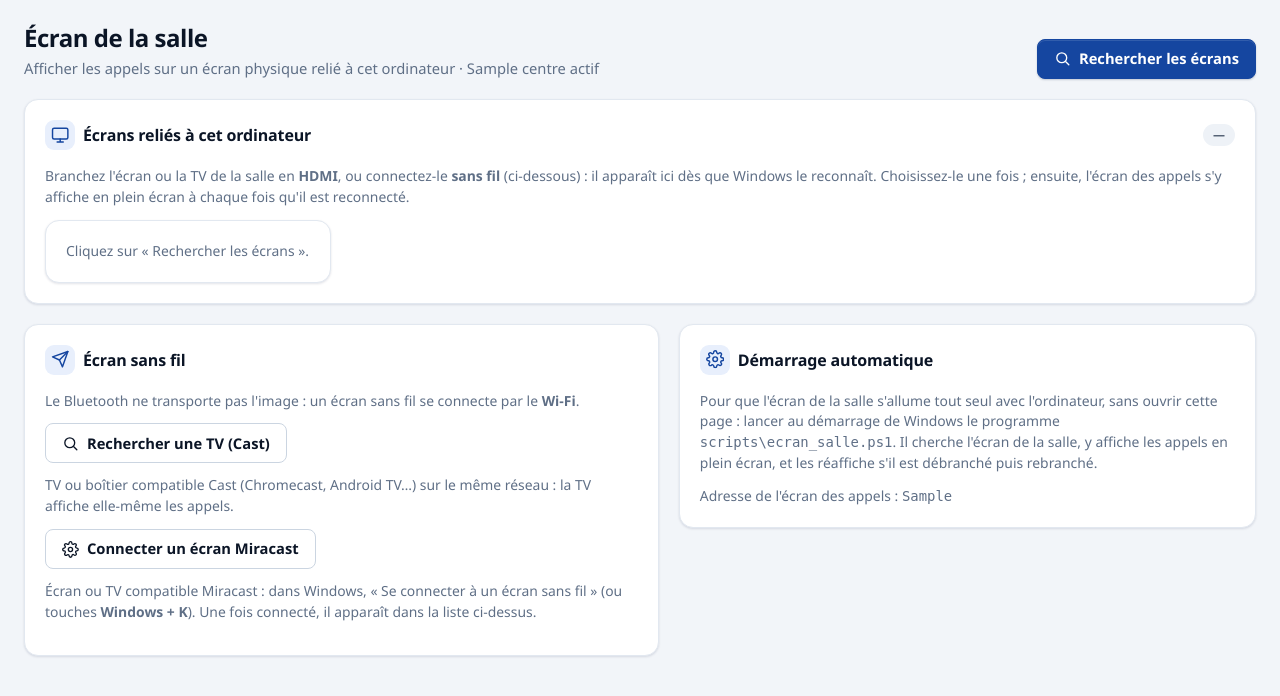
After one commit to KnightGeorge11/gestion-file-attente, a Django app: template circuit/templates/circuit/ecran_connexion.html in a window 1280 px wide. The commit adds this page. Shown: the top 696 px of the page. Run offline with Django 5.2, Linux system fonts and the light colour scheme; the template is opened without the code that fills it: most values are stand-ins (such as "Sample title", 1, 10 or a date in 2020).

Commit message:
Écran de la salle : détection et connexion à l'écran physique de l'ordinateur
- Page « Écran de la salle » (menu Écran) : détecte les écrans reliés à
  l'ordinateur (HDMI, ou sans fil une fois connectés par Windows), affiche
  les appels en plein écran sur l'écran choisi et les y réaffiche quand
  il est rebranché.
- Écran sans fil : recherche d'une TV compatible Cast, accès à Miracast.
- scripts/ecran_salle.ps1 : au démarrage de Windows, cherche l'écran de la
  salle (mode « Étendre » si besoin) et y affiche les appels en plein
  écran, sans fenêtre sur l'écran de l'ordinateur.

Co-Authored-By: Claude Opus 5.5 <noreply@anthropic.com>

```diff
--- /dev/null
+++ b/circuit/templates/circuit/ecran_connexion.html
@@ -0,0 +1,156 @@
+{% extends "base.html" %}
+{% load interface %}
+{% block titre %}Écran de la salle{% endblock %}
+{% block contenu %}
+<div class="entete-page">
+    <div>
+        <h1>Écran de la salle</h1>
+        <p class="sous-titre">Afficher les appels sur un écran physique relié à cet ordinateur · {{ centre_actif.nom }}</p>
+    </div>
+    <div class="ligne">
+        <button type="button" class="principal" id="rechercher-ecrans">{% icone "recherche" %}Rechercher les écrans</button>
+    </div>
+</div>
+
+<div class="encart" id="encart-compatibilite" hidden>{% icone "alerte" %}<span>Ce navigateur ne sait pas détecter les écrans reliés à l'ordinateur. Ouvrez cette page dans <strong>Google Chrome</strong> ou <strong>Microsoft Edge</strong>.</span></div>
+<div class="encart" id="encart-permission" hidden>{% icone "info" %}<span>Le navigateur va demander l'autorisation de <strong>gérer les fenêtres sur tous vos écrans</strong> : acceptez-la. Autorisez aussi les <strong>fenêtres surgissantes</strong> pour ce site, pour que l'écran des appels se rouvre tout seul quand l'écran est rebranché.</span></div>
+
+<section class="carte">
+    <div class="carte-entete"><h2><span class="titre-icone">{% icone "ecran" %}</span>Écrans reliés à cet ordinateur</h2><span class="etiquette" id="nombre-ecrans">—</span></div>
+    <p class="discret">Branchez l'écran ou la TV de la salle en <strong>HDMI</strong>, ou connectez-le <strong>sans fil</strong> (ci-dessous) : il apparaît ici dès que Windows le reconnaît. Choisissez-le une fois ; ensuite, l'écran des appels s'y affiche en plein écran à chaque fois qu'il est reconnecté.</p>
+    <div class="tuiles" id="liste-ecrans">
+        <div class="carte tuile"><p class="discret" style="margin:0">Cliquez sur « Rechercher les écrans ».</p></div>
+    </div>
+</section>
+
+<div class="grille-guichet" style="margin-top:var(--espace-5)">
+    <section class="carte">
+        <div class="carte-entete"><h2><span class="titre-icone">{% icone "envoyer" %}</span>Écran sans fil</h2></div>
+        <p class="discret">Le Bluetooth ne transporte pas l'image : un écran sans fil se connecte par le <strong>Wi-Fi</strong>.</p>
+        <p class="ligne"><button type="button" id="rechercher-cast">{% icone "recherche" %}Rechercher une TV (Cast)</button></p>
+        <p class="discret">TV ou boîtier compatible Cast (Chromecast, Android TV…) sur le même réseau : la TV affiche elle-même les appels.</p>
+        {% if adresse_locale %}<div class="encart attention">{% icone "alerte" %}<span>Cette page est ouverte avec l'adresse « {{ request.get_host }} », que la TV ne peut pas joindre. Ouvrez l'application avec l'adresse réseau de l'ordinateur (ex. http://192.168.1.10:8000) avant de rechercher une TV.</span></div>{% endif %}
+        <p class="ligne"><a class="bouton" href="ms-settings:display">{% icone "reglages" %}Connecter un écran Miracast</a></p>
+        <p class="discret">Écran ou TV compatible Miracast : dans Windows, « Se connecter à un écran sans fil » (ou touches <strong>Windows + K</strong>). Une fois connecté, il apparaît dans la liste ci-dessus.</p>
+    </section>
+    <section class="carte">
+        <div class="carte-entete"><h2><span class="titre-icone">{% icone "reglages" %}</span>Démarrage automatique</h2></div>
+        <p class="discret">Pour que l'écran de la salle s'allume tout seul avec l'ordinateur, sans ouvrir cette page : lancer au démarrage de Windows le programme <code>scripts\ecran_salle.ps1</code>. Il cherche l'écran de la salle, y affiche les appels en plein écran, et les réaffiche s'il est débranché puis rebranché.</p>
+        <p class="discret" style="margin-bottom:0">Adresse de l'écran des appels : <code>{{ adresse_ecran }}</code></p>
+    </section>
+</div>
+{% endblock %}
+{% block scripts %}
+<script>
+(function () {
+    const adresse = "{{ adresse_ecran|escapejs }}";
+    const CLE = "ecran-salle-choisi";
+    const liste = document.getElementById("liste-ecrans");
+    let details = null;
+    let fenetre = null;
+
+    function notifier(texte, genre) { if (window.notifier) { window.notifier(texte, genre); } }
+    function lire() { try { return localStorage.getItem(CLE) || ""; } catch (e) { return ""; } }
+    function memoriser(nom) { try { localStorage.setItem(CLE, nom); } catch (e) {} }
+    function nomEcran(ecran, rang) { return ecran.label || ("Écran " + (rang + 1)); }
+
+    // Affiche l'écran des appels en plein écran sur l'écran physique choisi.
+    function afficherSur(ecran, rang, automatique) {
+        const options = "popup,fullscreen,left=" + ecran.availLeft + ",top=" + ecran.availTop +
+            ",width=" + ecran.availWidth + ",height=" + ecran.availHeight;
+        fenetre = window.open(adresse, "ecran-salle", options);
+        if (!fenetre) {
+            notifier("Le navigateur a bloqué l'ouverture : autorisez les fenêtres surgissantes pour ce site, puis réessayez.", "warning");
+            return;
+        }
+        memoriser(nomEcran(ecran, rang));
+        if (!automatique) { notifier("Écran des appels affiché sur « " + nomEcran(ecran, rang) + " ».", "success"); }
+        afficherListe();
+    }
+
+    function afficherListe() {
+        const ecrans = details.screens;
+        const choisi = lire();
+        document.getElementById("nombre-ecrans").textContent = ecrans.length + " écran" + (ecrans.length > 1 ? "s" : "");
+        liste.innerHTML = "";
+        ecrans.forEach(function (ecran, rang) {
+            const tuile = document.createElement("div");
+            tuile.className = "carte tuile";
+            const nom = nomEcran(ecran, rang);
+            const principal = ecran === details.currentScreen;
+            tuile.innerHTML =
+                '<div class="tuile-haut"><span class="tuile-icone"><svg class="ic" aria-hidden="true"><use href="#i-ecran"></use></svg></span>' +
+                '<div><h2></h2><span class="etiquette"></span></div></div>' +
+                '<p class="discret"></p><button type="button" class="large"></button>';
+            tuile.querySelector("h2").textContent = nom;
+            const etiquette = tuile.querySelector(".etiquette");
+            etiquette.textContent = principal ? "Écran de cet ordinateur" : (nom === choisi ? "Écran de la salle" : "Écran relié");
+            if (!principal) { etiquette.classList.add(nom === choisi ? "ok" : "info"); }
+            tuile.querySelector("p").textContent = ecran.width + " × " + ecran.height + (ecran.isInternal ? " · intégré" : " · externe");
+            const bouton = tuile.querySelector("button");
+            bouton.innerHTML = '<svg class="ic" aria-hidden="true"><use href="#i-ecran"></use></svg>Afficher les appels ici';
+            if (!principal) { bouton.classList.add("principal"); }
+            bouton.addEventListener("click", function () { afficherSur(ecran, rang, false); });
+            liste.appendChild(tuile);
+        });
+        if (ecrans.length < 2) {
+            const aide = document.createElement("div");
+            aide.className = "encart attention";
+            aide.innerHTML = '<svg class="ic" aria-hidden="true"><use href="#i-alerte"></use></svg><span>Aucun écran de salle détecté. Branchez-le (HDMI) ou connectez-le sans fil ; s\'il est branché, choisissez « Étendre » dans Windows (touches Windows + P).</span>';
+            liste.appendChild(aide);
+        }
+    }
+
+    // Écran de la salle rebranché ou reconnecté : les appels s'y réaffichent tout seuls.
+    function reconnecter() {
+        const choisi = lire();
+        if (!choisi || (fenetre && !fenetre.closed)) { return; }
+        details.screens.forEach(function (ecran, rang) {
+            if (nomEcran(ecran, rang) === choisi && ecran !== details.currentScreen) { afficherSur(ecran, rang, true); }
+        });
+    }
+
+    function rechercher() {
+        if (!("getScreenDetails" in window)) {
+            document.getElementById("encart-compatibilite").hidden = false;
+            return;
+        }
+        document.getElementById("encart-permission").hidden = false;
+        window.getScreenDetails().then(function (d) {
+            details = d;
+            document.getElementById("encart-permission").hidden = true;
+            afficherListe();
+            reconnecter();
+            details.addEventListener("screenschange", function () { afficherListe(); reconnecter(); });
+        }).catch(function () {
+            notifier("Autorisation refusée : le navigateur ne peut pas voir les écrans. Autorisez « Gestion des fenêtres » pour ce site, puis réessayez.", "error");
+        });
+    }
+
+    document.getElementById("rechercher-ecrans").addEventListener("click", rechercher);
+    // Autorisation déjà donnée : la recherche démarre seule à l'ouverture de la page.
+    if (navigator.permissions && "getScreenDetails" in window) {
+        navigator.permissions.query({name: "window-management"}).then(function (etat) {
+            if (etat.state === "granted") { rechercher(); }
+        }).catch(function () {});
+    } else if (!("getScreenDetails" in window)) {
+        document.getElementById("encart-compatibilite").hidden = false;
+    }
+
+    // Écran sans fil compatible Cast : la TV ouvre elle-même l'écran des appels.
+    document.getElementById("rechercher-cast").addEventListener("click", function () {
+        if (!window.PresentationRequest) {
+            notifier("Ce navigateur ne sait pas rechercher les TV sans fil : utilisez Google Chrome.", "warning");
+            return;
+        }
+        new PresentationRequest([adresse]).start().then(function () {
+            notifier("Écran des appels envoyé à la TV.", "success");
+        }).catch(function (erreur) {
+            if (erreur && erreur.name !== "AbortError") {
+                notifier("Aucune TV compatible trouvée sur le réseau, ou connexion refusée.", "warning");
+            }
+        });
+    });
+})();
+</script>
+{% endblock %}
--- a/circuit/urls.py
+++ b/circuit/urls.py
@@ -30,6 +30,7 @@ urlpatterns = [
     path("borne/ticket/<int:ticket_id>/impression-android/", views_postes.borne_impression_android, name="borne_impression_android"),
     path("ecran/", views_postes.ecran, name="ecran"),
     path("ecran/appels/", views_postes.ecran_appels, name="ecran_appels"),
+    path("ecran/connexion/", views.ecran_connexion, name="ecran_connexion"),
     path("ecran/salle/<str:code_centre>/", views_postes.ecran_salle, name="ecran_salle"),
     path("ecran/salle/<str:code_centre>/appels/", views_postes.ecran_salle_appels, name="ecran_salle_appels"),
     path("poste/deconnexion/", views_postes.poste_deconnexion, name="poste_deconnexion"),
--- a/static/js/app.js
+++ b/static/js/app.js
@@ -290,38 +290,6 @@
     messagesEnToasts(document);
   });
 
-  /* ---------------- Écran de la salle ---------------- */
-
-  /* Le lien « Écran » ouvre l'écran des appels sur le second écran de
-     l'ordinateur (branché en HDMI, ou projeté sans fil avec Windows + K),
-     quand le navigateur sait le placer ; sinon dans une nouvelle fenêtre, à
-     glisser sur l'écran de la salle. Rien ne passe par Internet. */
-  function ouvrirEcranSalle(adresse) {
-    function ouvrir(ecran) {
-      var options = ecran
-        ? "popup,left=" + ecran.availLeft + ",top=" + ecran.availTop + ",width=" + ecran.availWidth + ",height=" + ecran.availHeight
-        : "";
-      var fenetre = window.open(adresse, "ecran-salle", options);
-      if (!fenetre) {
-        toast("Le navigateur a bloqué la fenêtre de l'écran : autorisez les fenêtres surgissantes pour ce site, puis réessayez.", "warning");
-      }
-    }
-    if (!window.getScreenDetails) { ouvrir(null); return; }
-    window.getScreenDetails().then(function (details) {
-      var autre = details.screens.filter(function (e) { return e !== details.currentScreen; })[0];
-      if (!autre) {
-        toast("Aucun second écran détecté : branchez l'écran de la salle (HDMI) ou projetez sans fil (Windows + K). L'écran s'ouvre dans une nouvelle fenêtre.", "warning");
-      }
-      ouvrir(autre || null);
-    }).catch(function () { ouvrir(null); });
-  }
-  document.addEventListener("click", function (e) {
-    var lien = e.target.closest && e.target.closest("[data-ecran-salle]");
-    if (!lien) { return; }
-    e.preventDefault();
-    ouvrirEcranSalle(lien.href);
-  });
-
   /* ---------------- Démarrage ---------------- */
 
   document.addEventListener("DOMContentLoaded", function () {
--- a/templates/base.html
+++ b/templates/base.html
@@ -28,8 +28,8 @@
         {% if voit_tickets %}<a href="{% url 'circuit:tickets' %}" class="{% if page == 'tickets' or page == 'ticket' %}actif{% endif %}">{% icone "tickets" %}Tickets</a>{% endif %}
         {% if peut_statistiques %}<a href="{% url 'statistiques:tableau' %}" class="{% if espace == 'statistiques' %}actif{% endif %}">{% icone "stats" %}Statistiques</a>{% endif %}
         <a href="{% url 'circuit:notifications' %}" class="{% if page == 'notifications' %}actif{% endif %}">{% icone "cloche" %}Notifications<span hx-get="{% url 'circuit:badge_notifications' %}" hx-trigger="every 15s" hx-swap="innerHTML">{% if nb_notifications %}<span class="pastille">{{ nb_notifications }}</span>{% endif %}</span></a>
-        {# Écran de la salle : s'ouvre sur le second écran de l'ordinateur (HDMI ou sans fil), sans clé. #}
-        <a href="{% url 'circuit:ecran_salle' centre_actif.code %}" target="_blank" rel="noopener" data-ecran-salle title="Afficher l'écran des appels sur l'écran de la salle">{% icone "ecran" %}Écran</a>
+        {# Écran de la salle : détection des écrans physiques reliés à l'ordinateur (décision du 21/11/2026). #}
+        <a href="{% url 'circuit:ecran_connexion' %}" class="{% if page == 'ecran_connexion' %}actif{% endif %}" title="Afficher les appels sur l'écran de la salle">{% icone "ecran" %}Écran</a>
         {% if user.is_staff %}<a href="{% url 'admin:index' %}" hx-boost="false">{% icone "reglages" %}Administration</a>{% endif %}
     </nav>
     {% endif %}
```
Also changed, not shown: circuit/tests/test_modifications_21_11.py (+23 -2 lines), circuit/views.py (+18 -0 lines), docs/GUIDE_TEST.md (+1 -1 lines), README.md, 1 other file.
